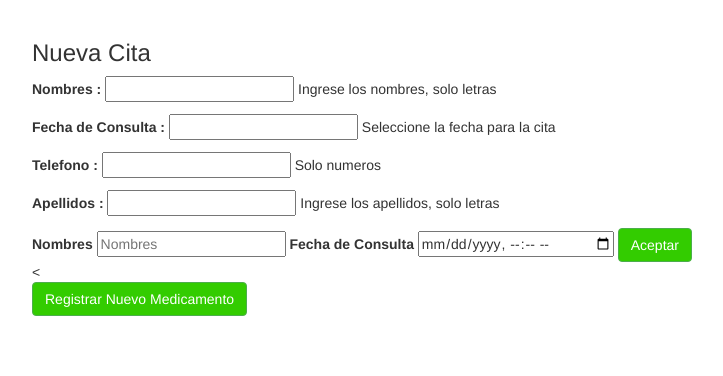
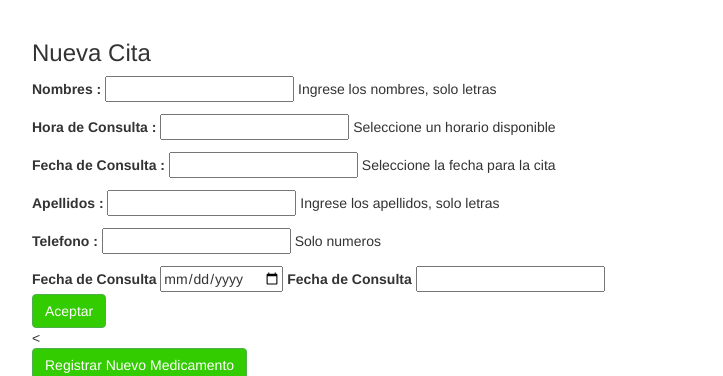
Before and after one commit to FranklinPerez/proyectohdp, a Django app: page /citasyconsultas/nueva_cita/ in a window 1280 px wide. Shown: the part 56-432 px from the top of the page, without its empty margins (38-761 px from the left). Run offline with Django 3.2, Linux system fonts and the light colour scheme; some libraries are stand-ins or nearby versions.

Commit message:
un commit mas

```diff
--- a/citasyconsultas/forms.py
+++ b/citasyconsultas/forms.py
@@ -6,10 +6,10 @@ class NuevaCitaForm(forms.ModelForm):
 	class Meta:
 		model = Cita
 		fields = {
-			'nomPac', 'apePac', 'telPac', 'fecCon',
+			'nomPac', 'apePac', 'telPac', 'fecCon', 'horCon',
 		}
 		labels ={
-			'nomPac': 'Nombres ','apePac': 'Apellidos ','telPac': 'Telefono ','fecCon': 'Fecha de Consulta ',
+			'nomPac': 'Nombres ','apePac': 'Apellidos ','telPac': 'Telefono ','fecCon': 'Fecha de Consulta ','horCon': 'Hora de Consulta ',
 		}
 
 class ServicioForm(forms.ModelForm):
@@ -17,6 +17,9 @@ class ServicioForm(forms.ModelForm):
 		model = Servicio
 		fields = {
 			'nomSer', 'precio', 'duraci',
+		}
+		labels ={
+			'nomSer': 'Nombre del Servicio ','precio': 'Precio ($) ','duraci': 'Duracion ',
 		}
 
 class MedicamentoForm(forms.ModelForm):
--- a/citasyconsultas/models.py
+++ b/citasyconsultas/models.py
@@ -24,6 +24,7 @@ class Cita (models.Model):
 	apePac = models.CharField(max_length = 255, help_text = "Ingrese los apellidos, solo letras")
 	telPac = models.IntegerField(unique = True, help_text = "Solo numeros")# Telefono del paciente
 	fecCon = models.DateField(help_text = "Seleccione la fecha para la cita")# Fecha de la consulta
+	horCon = models.CharField(max_length = 10, null=True, help_text="Seleccione un horario disponible")
 	fecCre = models.DateField(auto_now_add = True)# afecha de creacion
 
 	class Meta:
@@ -43,14 +44,14 @@ class Medicamento(models.Model):
 		return self.nomMedicamento
 
 class Medico(models.Model):
-	codMedico=models.IntegerField(max_length=10,help_text="Ingrese el codigo del Medico",primary_key = True)
+	codMedico=models.IntegerField(help_text="Ingrese el codigo del Medico",primary_key = True)
 	nomMedico=models.CharField(max_length=200,help_text="Ingrese el nombre del Medico")
 	usuario=models.ForeignKey('Usuario', on_delete=models.SET_NULL, null=True)
 	def __str__(self):
 		return self.nomMedico
 
 class Secretaria(models.Model):
-	codSec=models.IntegerField(max_length=10,help_text="Ingrese el codigo de la Secretaria",primary_key = True)
+	codSec=models.IntegerField(help_text="Ingrese el codigo de la Secretaria",primary_key = True)
 	nomSec=models.CharField(max_length=200,help_text="Ingrese el nombre de la Secretaria")
 	usuario=models.ForeignKey('Usuario', on_delete=models.SET_NULL, null=True)
 	def __str__(self):
--- a/citasyconsultas/views.py
+++ b/citasyconsultas/views.py
@@ -21,8 +21,8 @@ def index(request):
 class CrearCita(CreateView):
 	model = Cita
 	template_name = 'citasyconsultas/cita_form.html'
-	form_class = NuevaCitaForm
-	success_url = reverse_lazy('/')
+	form_class= NuevaCitaForm
+	success_url = reverse_lazy('index/')
 
 # Listar los servicios disponibles
 class ListarServicio(ListView):
--- a/templates/citasyconsultas/cita_form.html
+++ b/templates/citasyconsultas/cita_form.html
@@ -6,16 +6,28 @@
 {% block content %}
 <h3>Nueva Cita</h3>
 
-<form action="" method="post" >
+<script language="JavaScript" type="text/javascript">
+	function pasar(form){
+		if(form.fecCon.value != form.fecha.velue){
+			form.fecCon.value = form.fecha.velue
+		}
 
-	{% csrf_token %}
-	{{ form.as_p}}
 
-	<label for="nom"> {{ form.nomPac.label }} </label>
-	<input type="text" name="nom" placeholder="{{ form.nomPac.label }}">
+	}
+</script>
 
-	<label for="time"> {{ form.fecCon.label }} </label>
-	<input type="datetime-local" name="time" placeholder="">
+<form action="" method="POST" >
+	<div>
+		{% csrf_token %}
+		{{ form.as_p}}
+	</div>
+	<div>
+		<label for="fecha"> {{ form.fecCon.label }} </label>
+		<input type="date" name="fecha" form="form" required="required">
+
+		<label for="telefono"> {{ form.fecCon.label }} </label>
+		<input type="tel" name="telefono"  >
+	</div>
 
 	<button type="submit" class="btn btn-success" name="Aceptar" style="color: white; background-color: #33CC00">Aceptar</button>
 </form>
```
Also changed, not shown: citasyconsultas/migrations/0005_auto_20190619_2131.py (added), citasyconsultas/migrations/0006_auto_20190619_2131.py (added), db.sqlite3.
